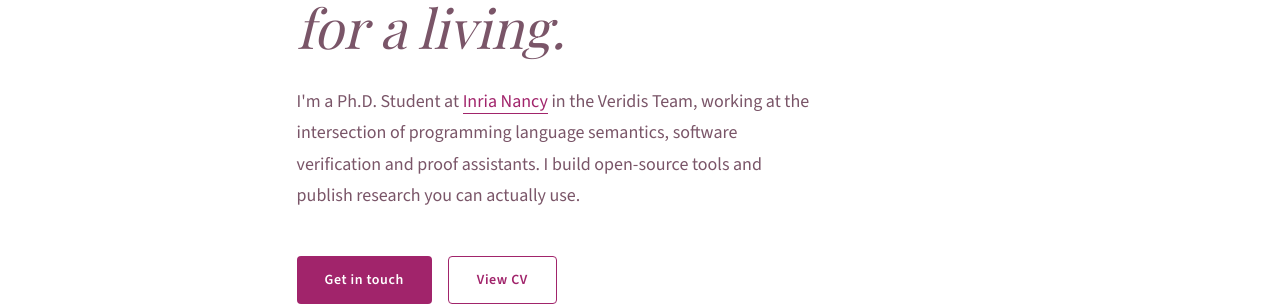
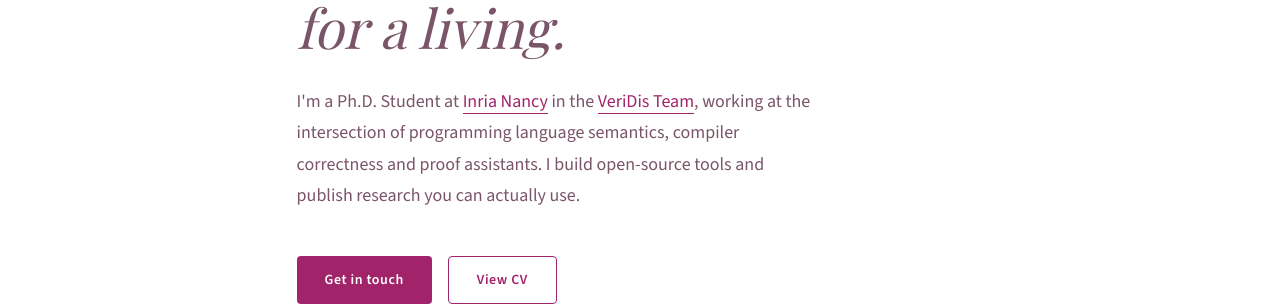
Before and after one commit to g-bergeron/g-bergeron.github.io, a Jekyll site: the page built from index.html, in a window 1280 px wide and 900 px high, scrolled down 269 px. Shown: the part 171-477 px from the top of the window. Built offline with Jekyll 4.4.1, drawn with Linux system fonts in a browser that asks for light colours; some web fonts are replaced; some of the changed text lies outside the part shown.

Commit message:
rewrite bio

```diff
--- a/_config.yml
+++ b/_config.yml
@@ -12,9 +12,8 @@ baseurl: ""   # Leave "" for user/org page; "/repo-name" for project page
 author:
   name: Ghilain Bergeron
   title: Ph.D. Student
-  institution: Inria Nancy
-  institution-link: https://www.inria.fr/fr/centre-inria-universite-lorraine
-  department: Veridis Team
+  institution: "[Inria Nancy](https://www.inria.fr/fr/centre-inria-universite-lorraine)"
+  department: "[VeriDis Team](https://team.inria.fr/veridis/)"
   office: "Building B, Room 206"
 
   # Short hero tagline (appears under your name on the landing section)
--- a/index.html
+++ b/index.html
@@ -13,10 +13,10 @@ title: Home
     <h2 class="hero-sub">{{ site.author.tagline }}</h2>
     <p class="hero-desc">
       I'm a {{ site.author.title }} at
-      <a href="{{ site.author.institution-link }}">{{ site.author.institution }}</a>
-      in the {{ site.author.department }},
+      {{ site.author.institution | markdownify  | remove: '<p>' | remove: '</p>' | strip }}
+      in the {{ site.author.department | markdownify  | remove: '<p>' | remove: '</p>' | strip }},
       working at the intersection of programming language semantics,
-      software verification and proof assistants.
+      compiler correctness and proof assistants.
       I build open-source tools and publish research you can actually use.
     </p>
     <div class="hero-links">
```
